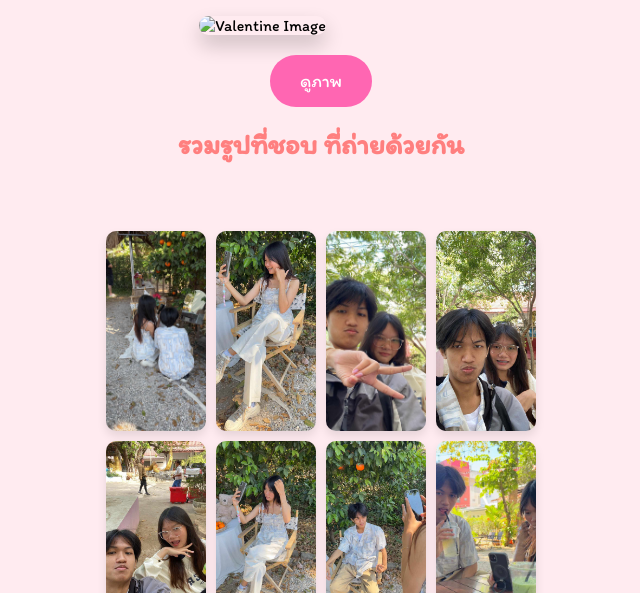
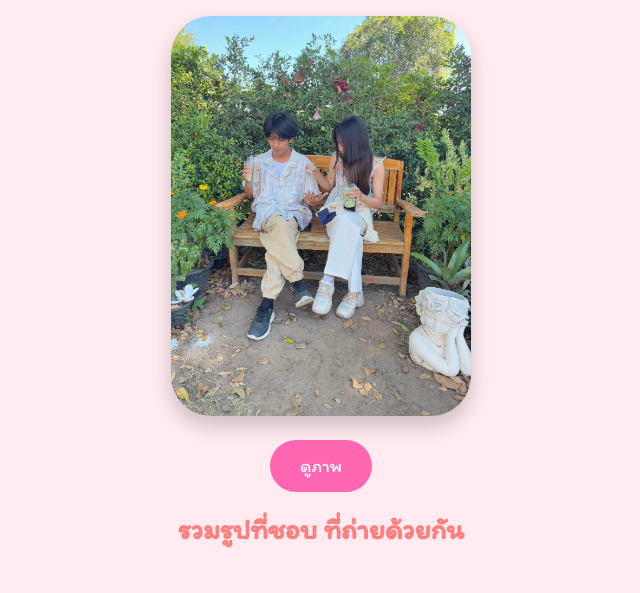
Before and after one commit to mosrock77/fan, a plain HTML site: page index.html in a window 1280 px wide. Shown: the part 166-759 px from the top of the page, without its empty margins (319-959 px from the left). Drawn offline with Linux system fonts and the light colour scheme; the site is published under a folder, as on GitHub Pages, so addresses that start at the root find nothing.

Commit message:
Update index.html

```diff
--- a/index.html
+++ b/index.html
@@ -113,7 +113,7 @@
 
         <br>
         <div class="container">
-            <img src="/img/222.jpg" alt="Valentine Image">
+            <img src="img/222.jpg" alt="Valentine Image">
         </div>
         <!-- ปุ่ม "ดูภาพ" -->
         <center><button class="btn-scroll" onclick="smoothScroll()">ดูภาพ</button>
```
